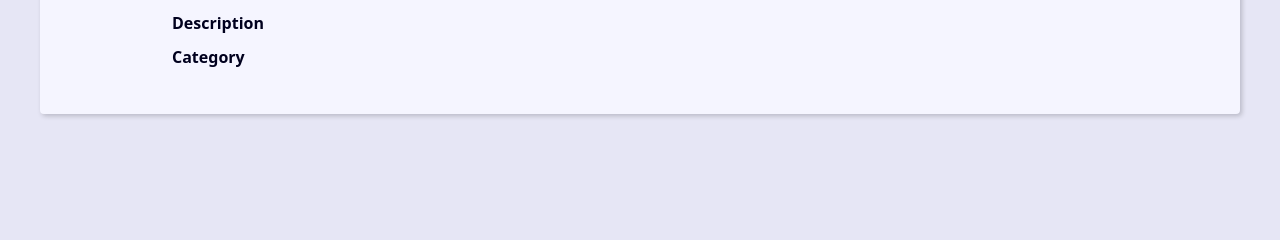
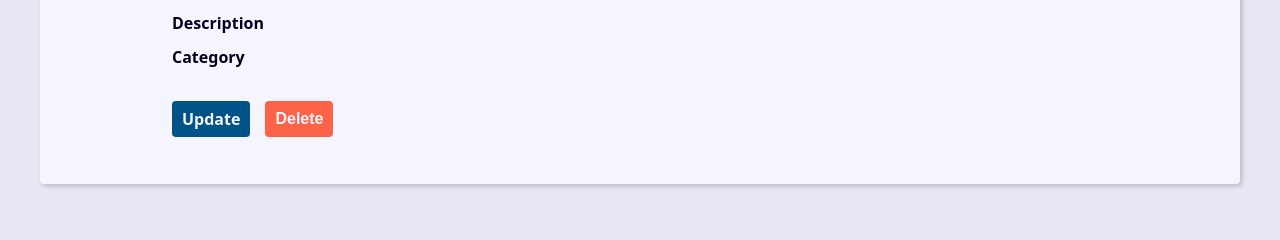
Before and after one commit to ikkiR/Agenda_project, a Django app: template contact/templates/contact/contact.html in a window 1280 px wide. Shown: the part 439-679 px from the top of the page. Run offline with Django 5.2, Linux system fonts and the light colour scheme; the template is opened without the code that fills it, so the values that code supplies are empty.

Commit message:
adicionando botões de delete, update, e adicionando campo de imagem no forms

```diff
--- a/base_static/global/css/style.css
+++ b/base_static/global/css/style.css
@@ -312,3 +312,21 @@
     filter: brightness(80%);
     box-shadow: 0 0 5px var(--link-dark-color);
   }
+
+  .contact-links {
+    margin-block: calc(var(--small-font-size) * 2);
+    display: flex;
+    align-items: center;
+    gap: 0 var(--spacing);
+  }
+  .btn-link {
+    font-size: var(--small-font-size);
+    text-decoration: none;
+    font-weight: bold;
+    padding: 1rem;
+    display: block;
+    line-height: var(--small-font-size);
+  }
+  .btn-delete {
+    background: tomato;
+  }
--- a/contact/templates/contact/contact.html
+++ b/contact/templates/contact/contact.html
@@ -12,5 +12,26 @@
         <p><b>Created Date:</b> {{contact.created_date}}</p>
         <p><b>Description</b> {{contact.description}}</p>
         <p><b>Category</b> {{contact.category.name}}</p>
+
+        {% if contact.picture %}
+            <p><img src="{{contact.picture.url}}" alt="{{contact.first_name}} {{contact.last_name}}"></p>
+        {% endif %}
+
+        <div class="contact-links">
+            <a class="btn btn-link" href="{% url 'contact:update' contact.id%}">Update</a>
+
+
+            <form action="{% url "contact:delete" contact.id %}" method="POST">
+                {% csrf_token %}
+
+                {% if confirmation == 'no' %}
+                    <input type="hidden" name="confirmation" value="yes">
+                    <button class="btn btn-link btn-delete" type="submit">Confirma?</button>
+                {% else %}
+                    <button class="btn btn-link btn-delete" type="submit">Delete</button>
+                {% endif %}
+            </form>
+        </div>
+
     </div>
 {% endblock content %}
--- a/contact/urls.py
+++ b/contact/urls.py
@@ -11,6 +11,8 @@ urlpatterns = [
     #     OPERAÇÃO CRUD, PADRAO DE URL (Contact)
     #     NAMESPACE/ID do objeto/Operação
     path('contact/<int:contact_id>/detail/', views.contact, name='contact'),
+    path('contact/<int:contact_id>/update/', views.update, name='update'),
+    path('contact/<int:contact_id>/delete/', views.delete, name='delete'),
     path('contact/create/', views.create, name='create'),
 
 ]
```
Also changed, not shown: contact/forms.py (+11 -2 lines), contact/templates/contact/create.html (+8 -2 lines), contact/views/contact_forms.py (+62 -6 lines).
